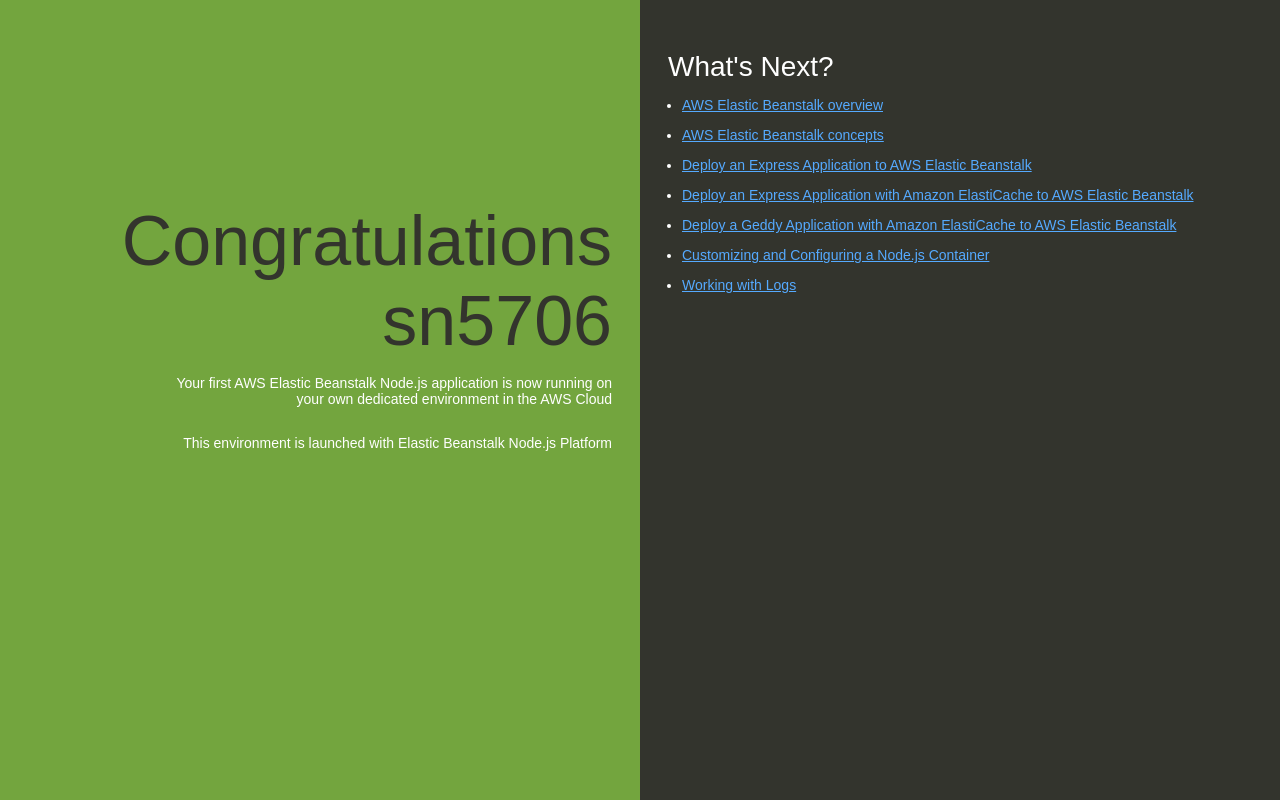
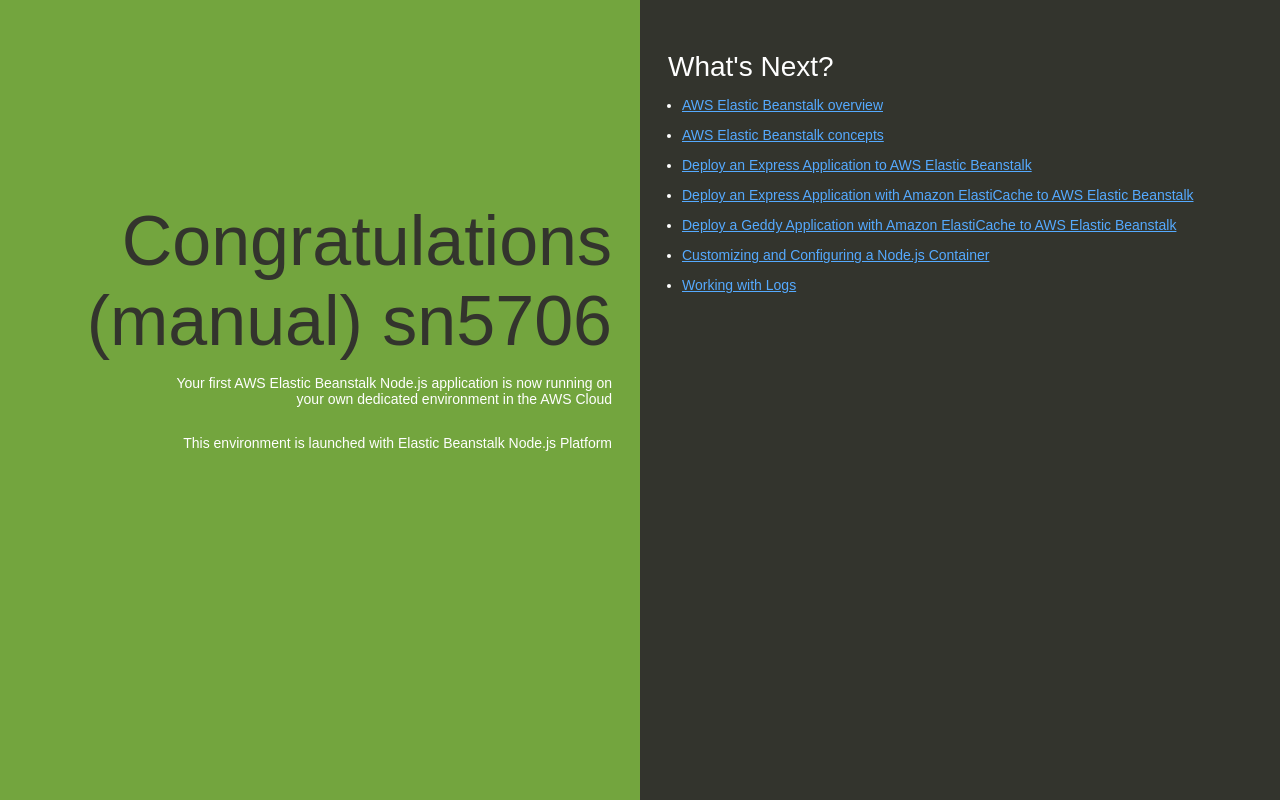
Before and after one commit to SushanthNayakRit/mz-test-node-app, a website: page index.html in a window 1280 px wide. Drawn offline with Linux system fonts and the light colour scheme.

Commit message:
Update index.html

```diff
--- a/index.html
+++ b/index.html
@@ -74,7 +74,7 @@
   </head>
   <body>
     <div class="textColumn">
-      <h1>Congratulations sn5706</h1>
+      <h1>Congratulations (manual) sn5706</h1>
       <p>Your first AWS Elastic Beanstalk Node.js application is now running on your own dedicated environment in the AWS Cloud</p>
       <p>This environment is launched with Elastic Beanstalk Node.js Platform</p>
     </div>
```
